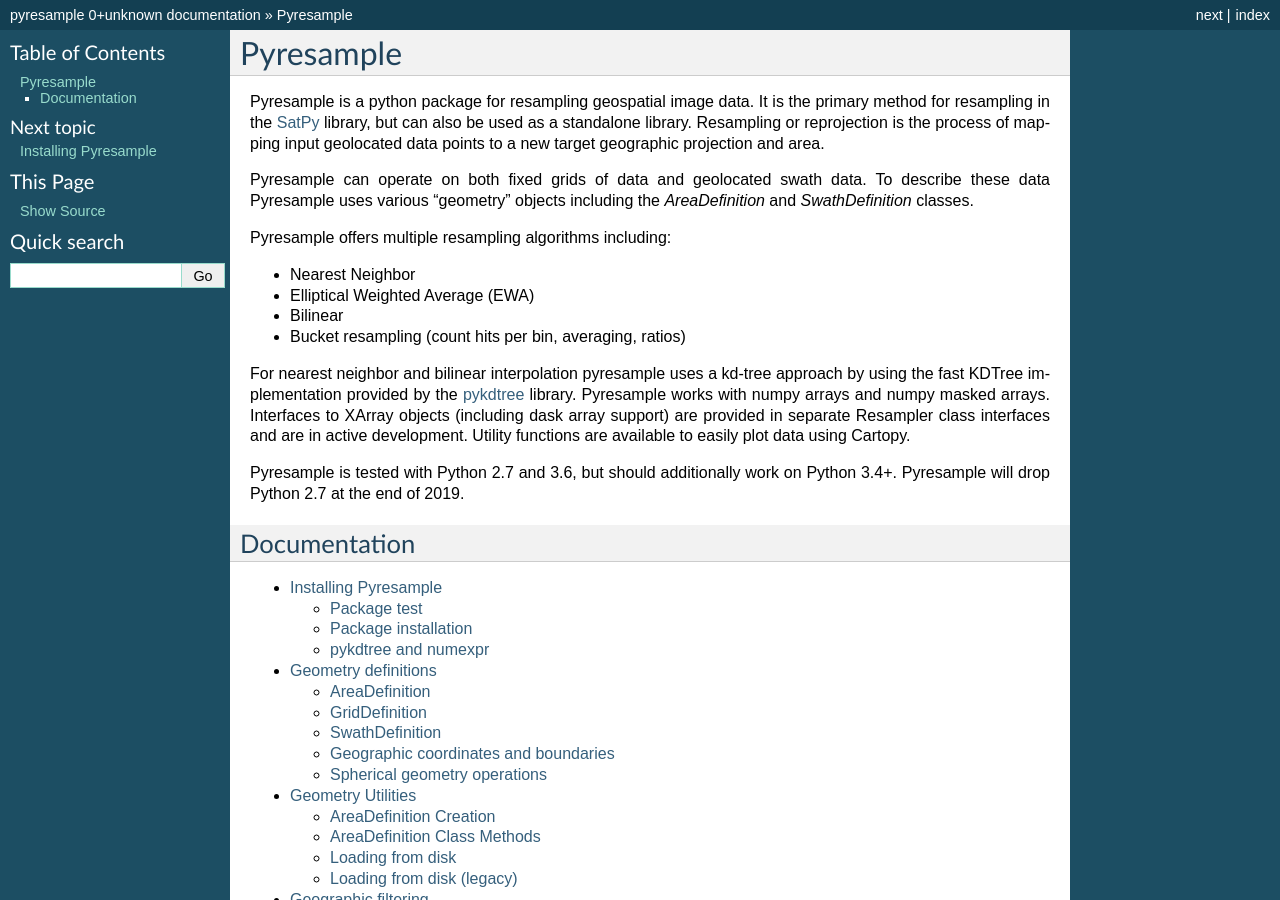
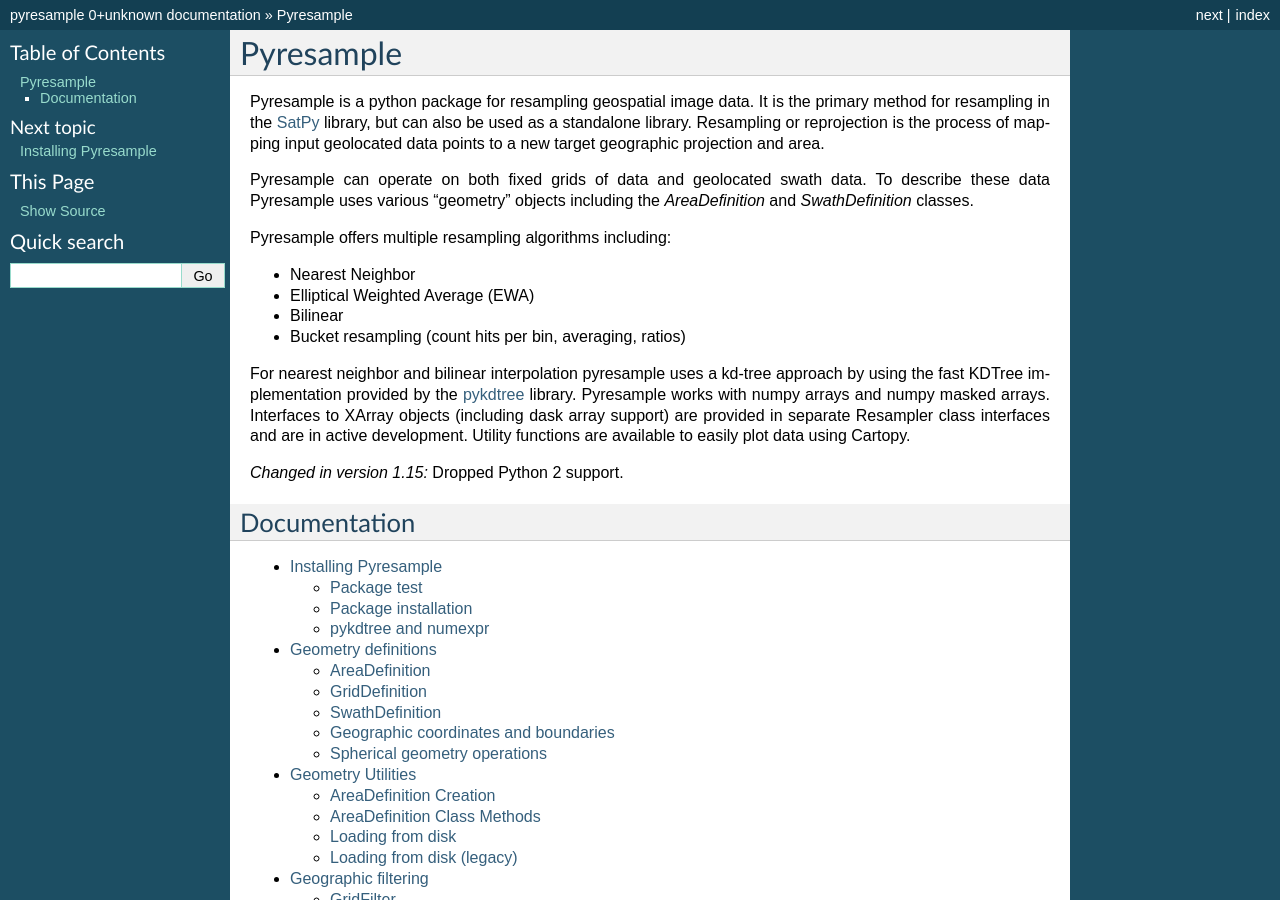
Before and after one commit to pytroll/pyresample, a Sphinx documentation site: the page built from docs/source/index.rst, in a window 1280 px wide and 900 px high. Built offline with Sphinx 7.4.7, drawn with Linux system fonts in a browser that asks for light colours.

Commit message:
Add note about Python 2 support being dropped

```diff
--- a/docs/source/index.rst
+++ b/docs/source/index.rst
@@ -26,8 +26,9 @@
 Resampler class interfaces and are in active development.
 Utility functions are available to easily plot data using Cartopy.
 
-Pyresample is tested with Python 2.7 and 3.6, but should additionally work
-on Python 3.4+. Pyresample will drop Python 2.7 at the end of 2019.
+.. versionchanged:: 1.15
+
+    Dropped Python 2 support.
 
 Documentation
 -------------
```
